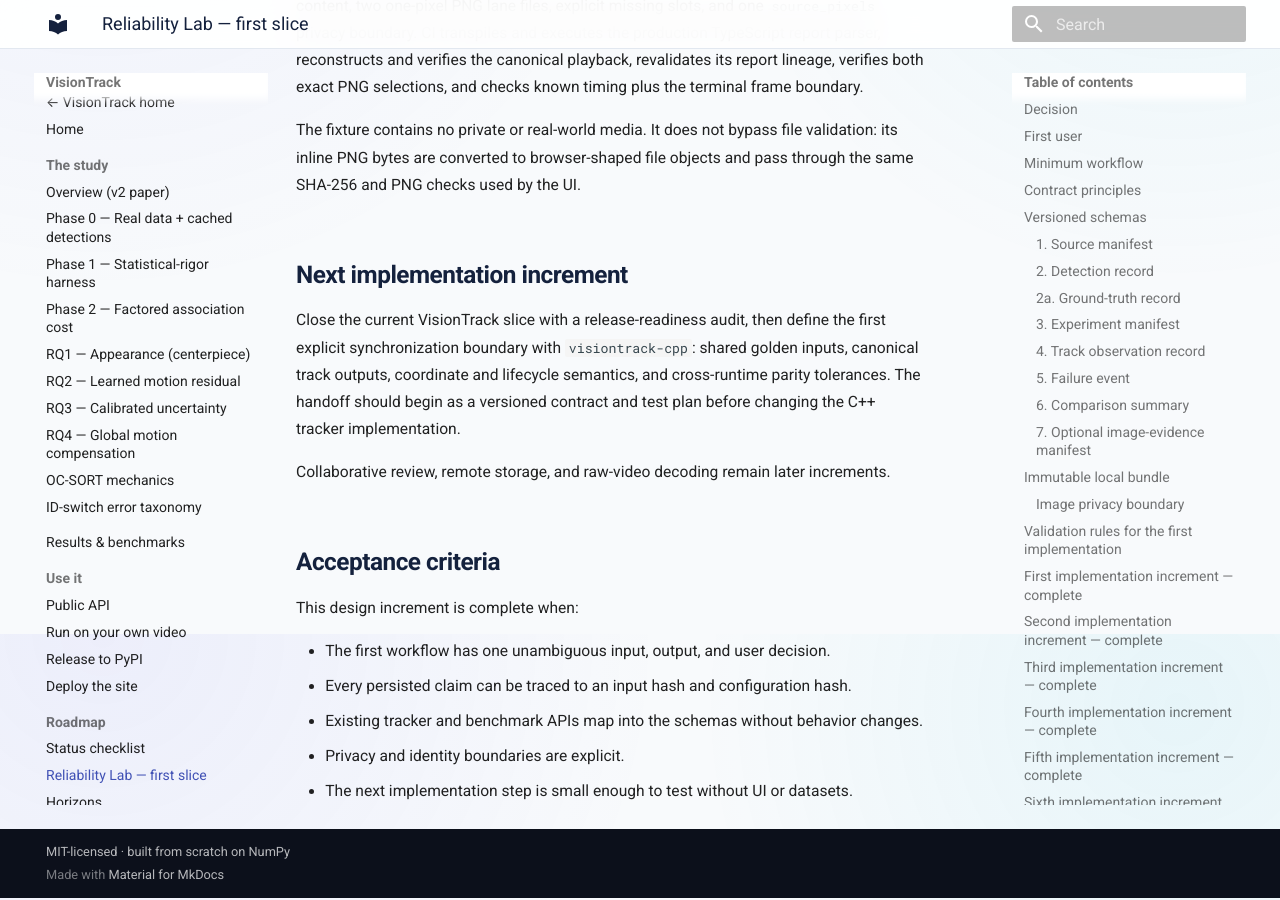
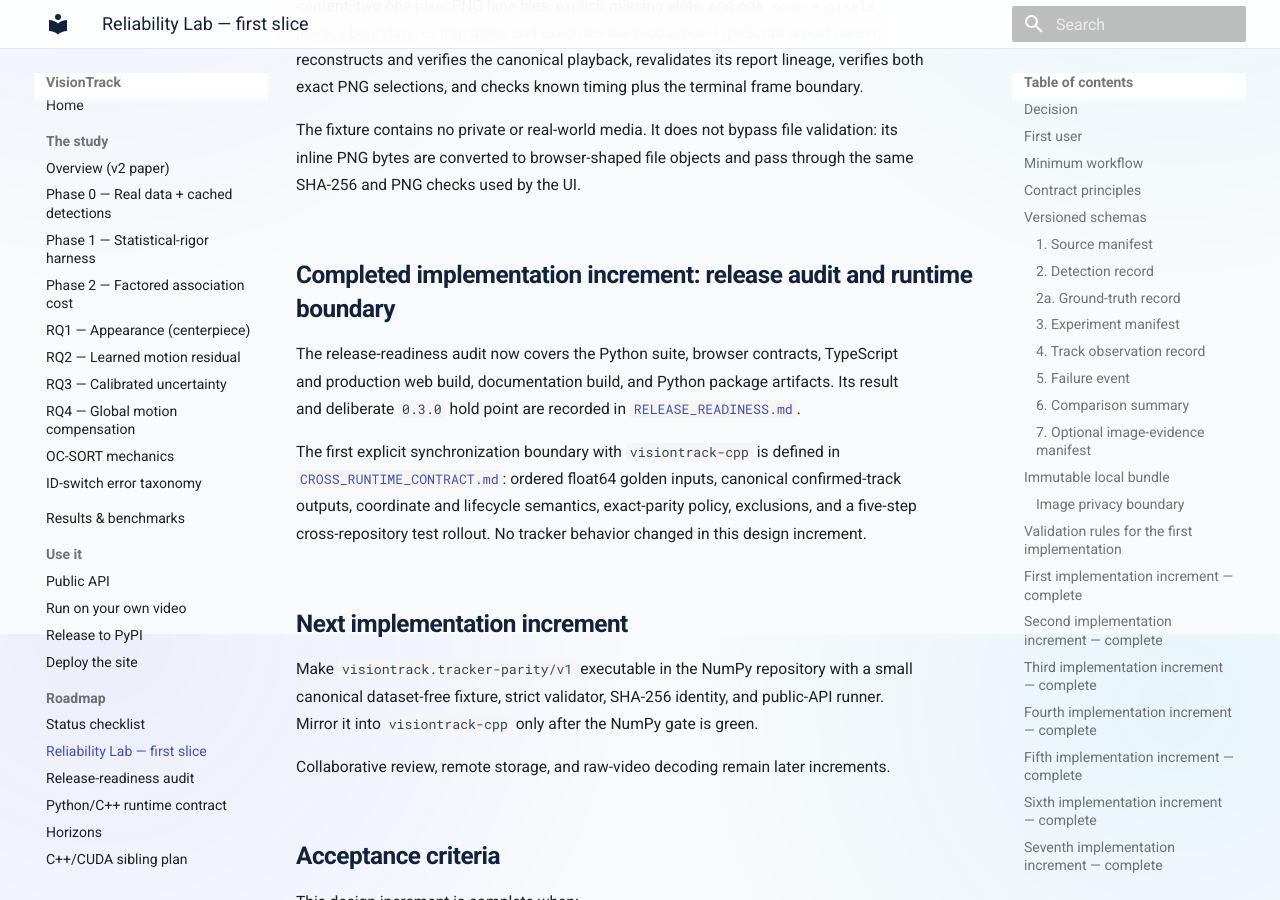
Before and after one commit to hulagerushikesh/visiontrack, an MkDocs documentation site: the page built from docs/RELIABILITY_LAB.md, in a window 1280 px wide and 900 px high, scrolled down 36266 px. Built offline with MkDocs 1.6.1 and Material for MkDocs 9.7.7, drawn with Linux system fonts in a browser that asks for light colours.

Commit message:
docs: define cross-runtime release boundary

```diff
--- a/docs/RELIABILITY_LAB.md
+++ b/docs/RELIABILITY_LAB.md
@@ -1364,13 +1364,25 @@ The fixture contains no private or real-world media. It does not bypass file
 validation: its inline PNG bytes are converted to browser-shaped file objects
 and pass through the same SHA-256 and PNG checks used by the UI.
 
+## Completed implementation increment: release audit and runtime boundary
+
+The release-readiness audit now covers the Python suite, browser contracts,
+TypeScript and production web build, documentation build, and Python package
+artifacts. Its result and deliberate `0.3.0` hold point are recorded in
+[`RELEASE_READINESS.md`](RELEASE_READINESS.md).
+
+The first explicit synchronization boundary with `visiontrack-cpp` is defined
+in [`CROSS_RUNTIME_CONTRACT.md`](CROSS_RUNTIME_CONTRACT.md): ordered float64
+golden inputs, canonical confirmed-track outputs, coordinate and lifecycle
+semantics, exact-parity policy, exclusions, and a five-step cross-repository
+test rollout. No tracker behavior changed in this design increment.
+
 ## Next implementation increment
 
-Close the current VisionTrack slice with a release-readiness audit, then define
-the first explicit synchronization boundary with `visiontrack-cpp`: shared
-golden inputs, canonical track outputs, coordinate and lifecycle semantics, and
-cross-runtime parity tolerances. The handoff should begin as a versioned
-contract and test plan before changing the C++ tracker implementation.
+Make `visiontrack.tracker-parity/v1` executable in the NumPy repository with a
+small canonical dataset-free fixture, strict validator, SHA-256 identity, and
+public-API runner. Mirror it into `visiontrack-cpp` only after the NumPy gate is
+green.
 
 Collaborative review, remote storage, and raw-video decoding remain later
 increments.
--- a/mkdocs.yml
+++ b/mkdocs.yml
@@ -80,5 +80,7 @@ nav:
   - Roadmap:
       - Status checklist: STATUS.md
       - Reliability Lab — first slice: RELIABILITY_LAB.md
+      - Release-readiness audit: RELEASE_READINESS.md
+      - Python/C++ runtime contract: CROSS_RUNTIME_CONTRACT.md
       - Horizons: HORIZONS.md
       - C++/CUDA sibling plan: CPP_CUDA_TRACKER_PLAN.md
```
Also changed, not shown: docs/CROSS_RUNTIME_CONTRACT.md (added, +127 -0 lines), docs/NEXT_STEPS.md (+7 -0 lines), docs/RELEASE_READINESS.md (added, +48 -0 lines), docs/STATUS.md (+12 -7 lines).
